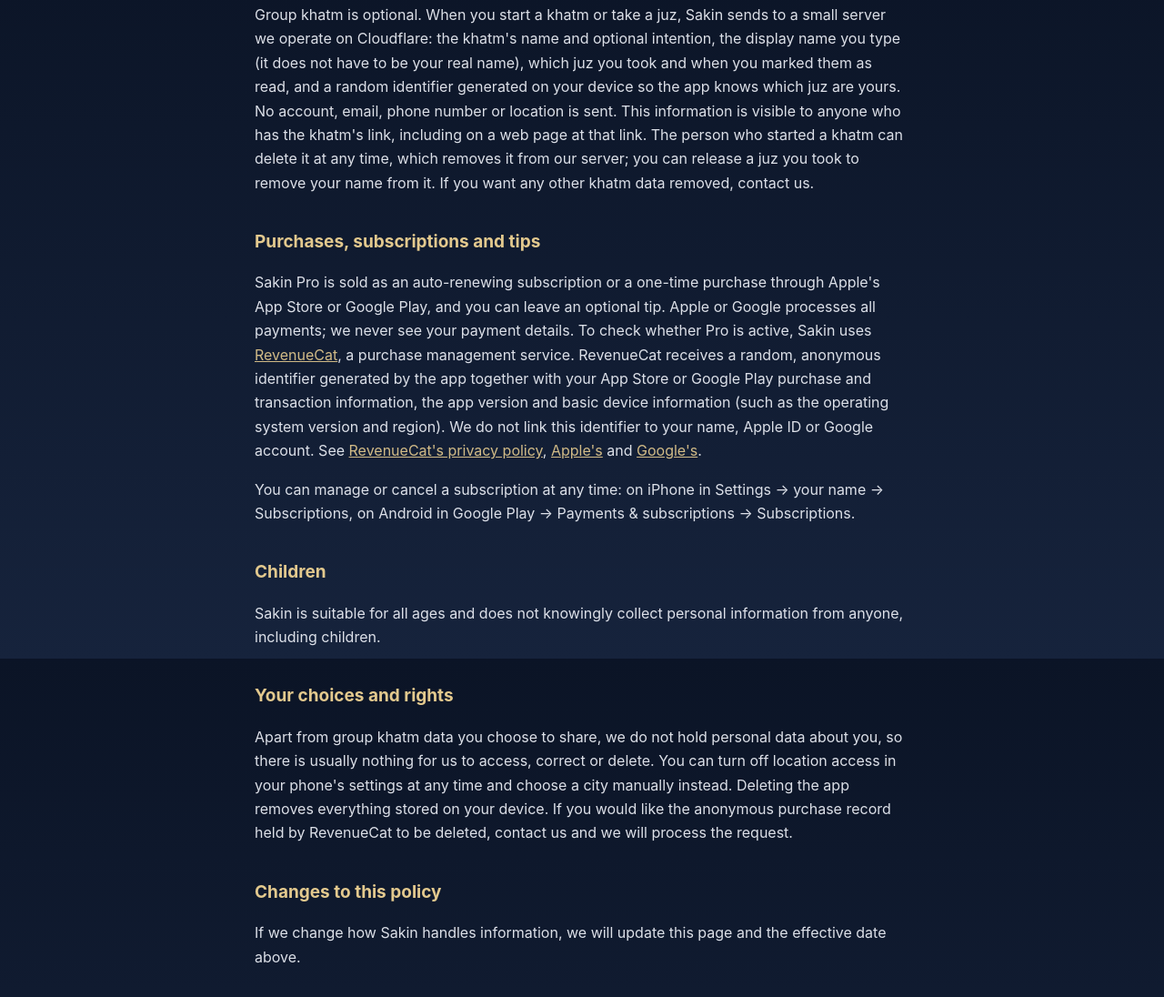
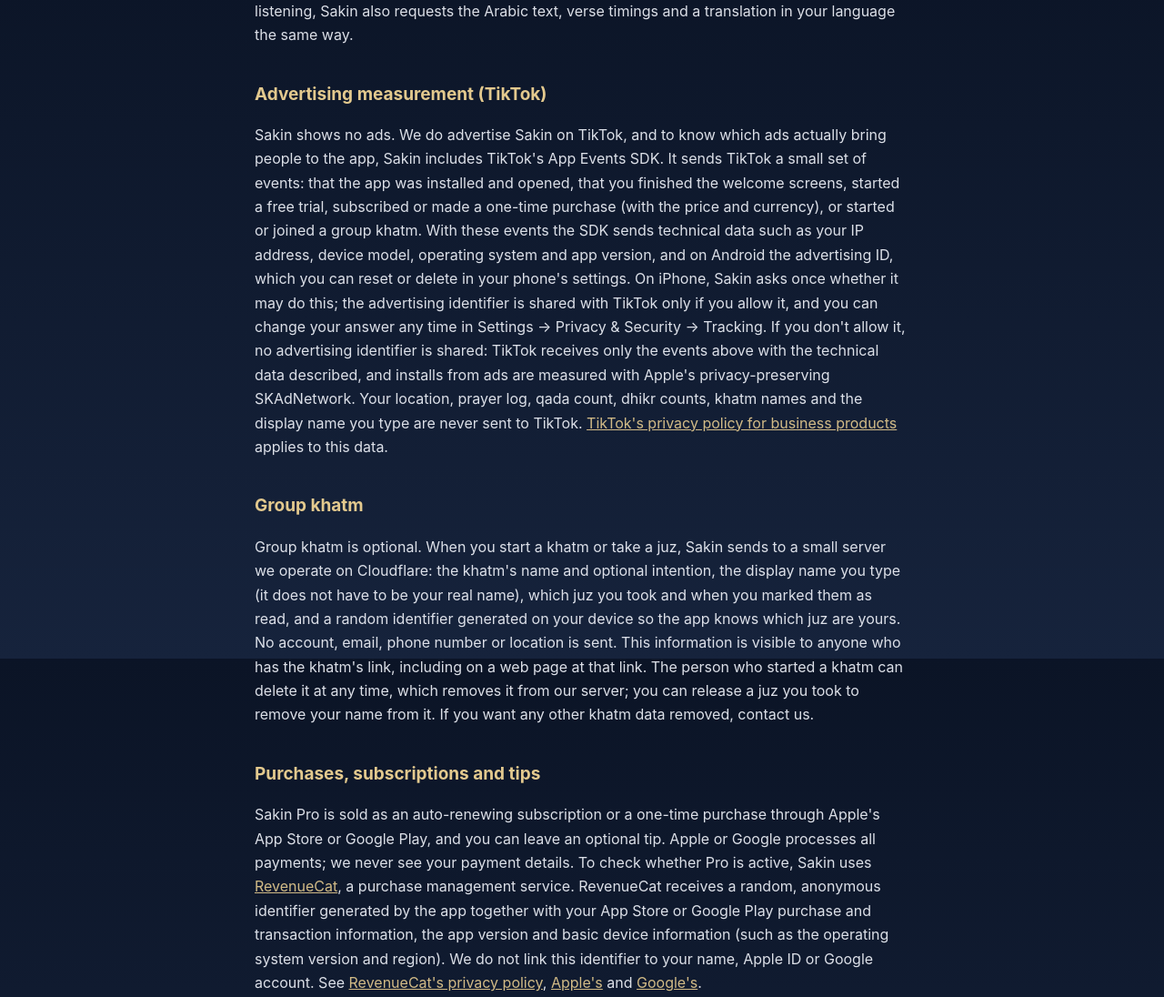
Before and after one commit to furkanorta/sakin-app, a plain HTML site: page privacy/index.html in a window 1280 px wide. Shown: the part 1676-2772 px from the top of the page at 91% size. Drawn offline with Linux system fonts and the light colour scheme.

Commit message:
Privacy: TikTok ad measurement and tracking permission; Quran text and timings
Co-Authored-By: Claude Opus 5.5 <noreply@anthropic.com>

```diff
--- a/privacy/index.html
+++ b/privacy/index.html
@@ -22,7 +22,7 @@
 <body>
 <main>
   <h1>Sakin Privacy Policy</h1>
-  <p class="meta">Sakin: Prayer Times &amp; Adhan · Updated November 13, 2026 (group khatm added)</p>
+  <p class="meta">Sakin: Prayer Times &amp; Adhan · Updated November 16, 2026 (advertising measurement and Quran text added)</p>
 
   <p>Sakin is a prayer companion app published by CoreTech ("we", "us"). We built Sakin
   to be calm, ad-free and respectful of your privacy. This policy explains what happens
@@ -31,7 +31,7 @@
   <h2>The short version</h2>
   <ul>
     <li>We do not ask you to create an account.</li>
-    <li>There are no ads, no analytics and no tracking in Sakin.</li>
+    <li>There are no ads in Sakin. To learn which of our TikTok ads bring people to the app, Sakin reports a few app events (such as install, free trial or subscription) to TikTok. Your location, prayer log and khatm data are never part of this.</li>
     <li>Your location is used on your device to calculate prayer times and the Qibla. We never receive it.</li>
     <li>Your prayer log, qada count, dhikr counts and settings stay on your device.</li>
     <li>If you start or join a group khatm, its name, intention, the display name you type and which juz you took are stored on our server so others with the link can see them.</li>
@@ -73,7 +73,26 @@
   These requests contain only what is technically needed to deliver the content (such as
   your IP address and the surah and reciter you chose). They contain no account, name or
   location, and we do not keep logs of them. Cloudflare's and the Quran Foundation's own
-  privacy policies apply to their services.</p>
+  privacy policies apply to their services. When you follow the Quran text while listening,
+  Sakin also requests the Arabic text, verse timings and a translation in your language the same
+  way.</p>
+
+  <h2>Advertising measurement (TikTok)</h2>
+  <p>Sakin shows no ads. We do advertise Sakin on TikTok, and to know which ads actually bring
+  people to the app, Sakin includes TikTok's App Events SDK. It sends TikTok a small set of
+  events: that the app was installed and opened, that you finished the welcome screens,
+  started a free trial, subscribed or made a one-time purchase (with the price and currency),
+  or started or joined a group khatm. With these events the SDK sends technical data such as
+  your IP address, device model, operating system and app version, and on Android the
+  advertising ID, which you can reset or delete in your phone's settings. On iPhone, Sakin
+  asks once whether it may do this; the advertising identifier is shared with TikTok only if
+  you allow it, and you can change your answer any time in Settings → Privacy &amp; Security →
+  Tracking. If you don't allow it, no advertising identifier is shared: TikTok receives only the
+  events above with the technical data described, and installs from ads are measured with
+  Apple's privacy-preserving SKAdNetwork. Your location,
+  prayer log, qada count, dhikr counts, khatm names and the display name you type are never
+  sent to TikTok. <a href="https://www.tiktok.com/legal/page/global/privacy-policy-for-business-products/en">TikTok's
+  privacy policy for business products</a> applies to this data.</p>
 
   <h2>Group khatm</h2>
   <p>Group khatm is optional. When you start a khatm or take a juz, Sakin sends to a small
@@ -109,7 +128,8 @@
   from anyone, including children.</p>
 
   <h2>Your choices and rights</h2>
-  <p>Apart from group khatm data you choose to share, we do not hold personal data about
+  <p>Apart from group khatm data you choose to share and the advertising measurement
+  events described above (which TikTok receives, not us), we do not hold personal data about
   you, so there is usually nothing for us to access, correct or delete. You can turn off location access in your phone's settings at any time
   and choose a city manually instead. Deleting the app removes everything stored on your
   device. If you would like the anonymous purchase record held by RevenueCat to be
```
Also changed, not shown: index.html (+1 -1 lines).
